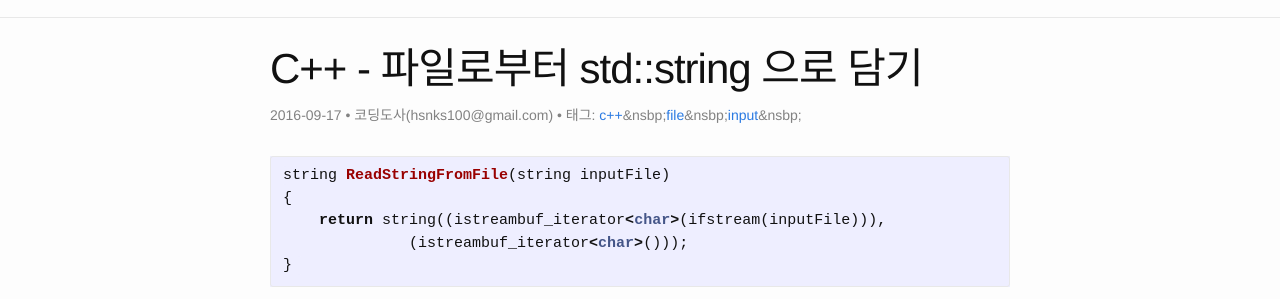
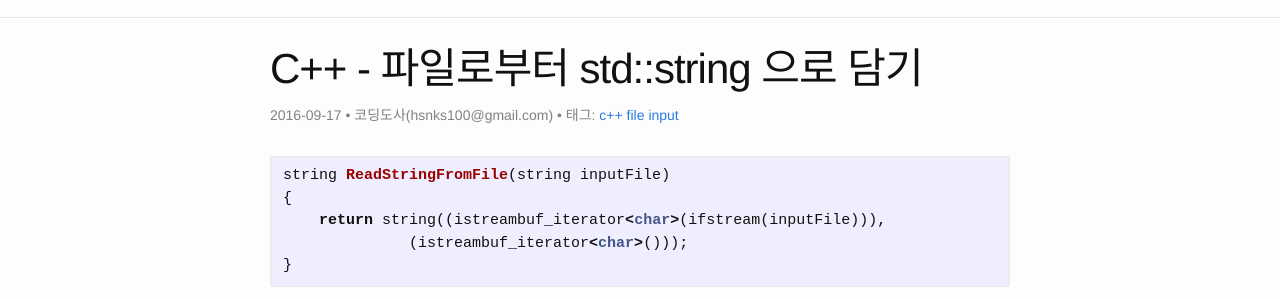
Before and after one commit to hsnks100/hsnks100.github.io.bak, a Jekyll site: the page built from _posts/2016-09-17-C++---파일로부터-std::string-으로-담기.markdown, in a window 1280 px wide. Shown: the part 156-455 px from the top of the page. Built offline with Jekyll 4.4.1, drawn with Linux system fonts in a browser that asks for light colours; comment, search, counter and statistics services are not loaded.

Commit message:
post.html

```diff
--- a/_layouts/post.html
+++ b/_layouts/post.html
@@ -8,7 +8,7 @@ layout: default
     <p class="post-meta">
       <span class="post-date">{{ page.date | date: "%Y-%m-%d" }}</span>
       {% if page.author %} • <span class="post-author">{{ page.author }}</span>{% endif %}
-      {% if post.tags.size > 0 %} • <span class="post-tags">태그: {% for tag in post.tags %}<a class="post-tag" href="/tag/{{ tag | url_encode }}.html">{{ tag }}</a>&nsbp;{% if forloop.last == false %} {% endif %}{% endfor %}</span>{% endif %}
+      {% if post.tags.size > 0 %} • <span class="post-tags">태그: {% for tag in post.tags %}<a class="post-tag" href="/tag/{{ tag | url_encode }}.html">{{ tag }}</a>&nbsp;{% if forloop.last == false %} {% endif %}{% endfor %}</span>{% endif %}
     </p>
   </header>
   <article>
```
